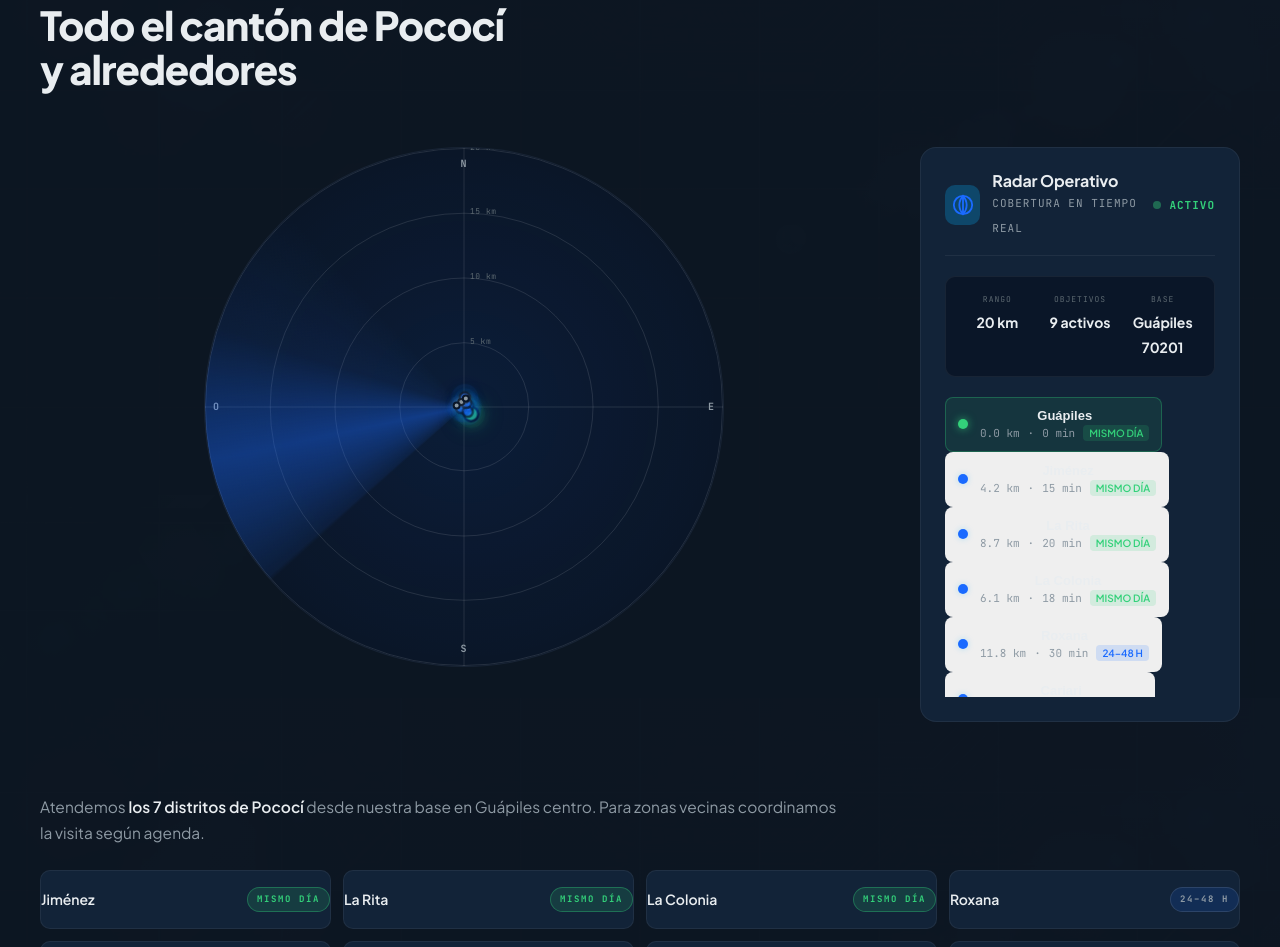
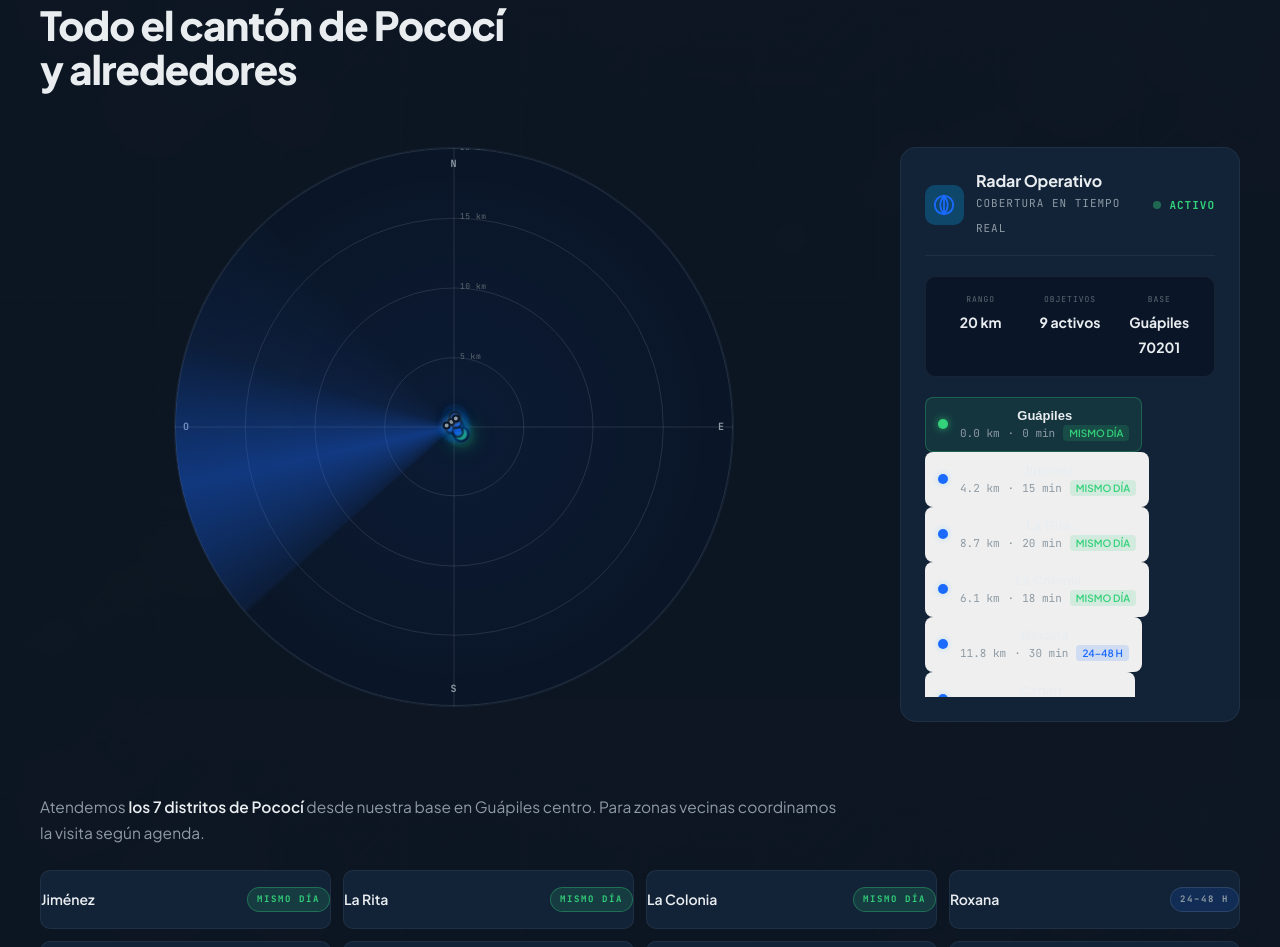
Before and after one commit to apexcloudworkscompany/atlanteksystems, a plain HTML site: page index.html in a window 1280 px wide. Shown: the part 2502-3449 px from the top of the page. Drawn offline with Linux system fonts and the light colour scheme.

Commit message:
style(radar): adjust layout, panel width, responsive breakpoints

```diff
--- a/assets/css/style.css
+++ b/assets/css/style.css
@@ -1385,17 +1385,18 @@ h1 em { font-style: normal; color: var(--navy-light); }
 
 .coverage__radar {
   display: grid;
-  grid-template-columns: 1fr 320px;
+  grid-template-columns: minmax(0, 1fr) 340px;
   gap: 32px;
   align-items: start;
 }
 
 .radar {
   position: relative;
-  width: min(520px, 100%);
+  width: min(560px, 100%);
+  max-width: 100%;
   aspect-ratio: 1;
   margin: 0 auto;
-  background: radial-gradient(ellipse at center, rgba(26, 106, 255, 0.08) 0%, transparent 70%), var(--bg);
+  background: radial-gradient(ellipse at center, rgba(26, 106, 255, 0.06) 0%, transparent 65%), var(--bg);
   border: 1px solid var(--line);
   border-radius: 50%;
   overflow: hidden;
@@ -1793,6 +1794,14 @@ h1 em { font-style: normal; color: var(--navy-light); }
 .tag--scheduled { background: rgba(255, 180, 0, 0.15); color: #cc9900; border: 1px solid rgba(255, 180, 0, 0.3); }
 .tag--consult { background: rgba(122, 122, 122, 0.15); color: var(--muted); border: 1px solid rgba(122, 122, 122, 0.3); }
 
+@media (max-width: 1024px) {
+  .coverage__radar {
+    grid-template-columns: minmax(0, 1fr) 300px;
+    gap: 24px;
+  }
+  .radar { width: min(500px, 100%); }
+}
+
 @media (max-width: 900px) {
   .coverage__radar {
     grid-template-columns: 1fr;
```
